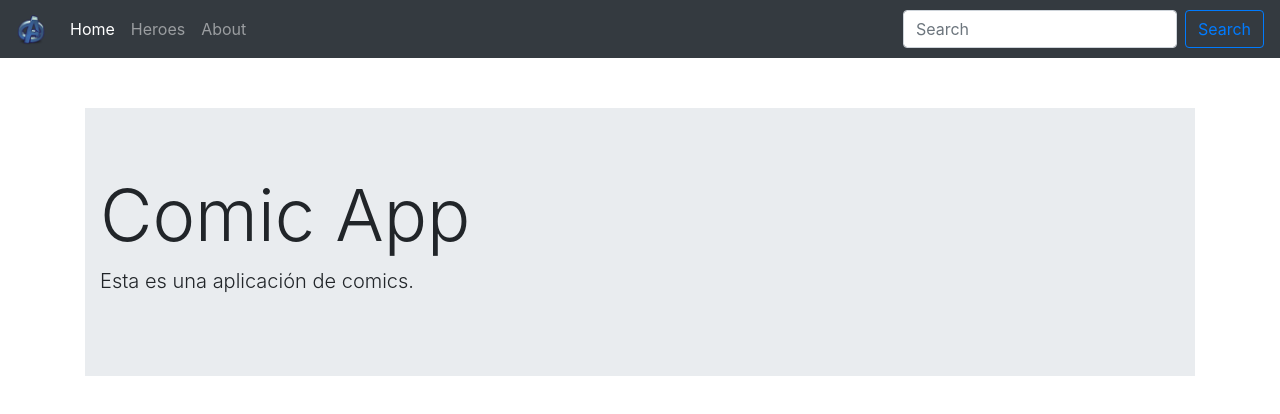
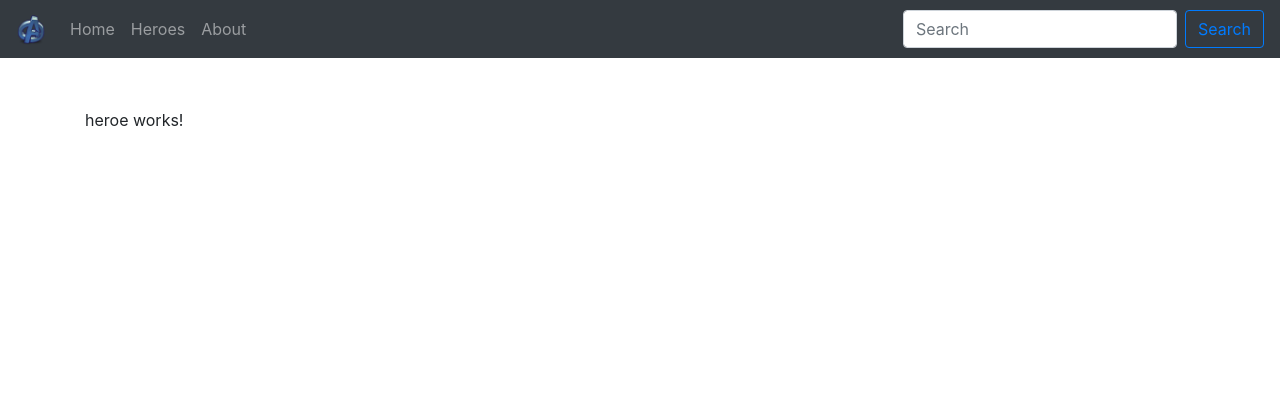
Before and after one commit to Chentul/angular, an Angular app in the folder 2. SPA/: page /heroe/1 in a window 1280 px wide. Before the commit this address led to /home. Shown: the top 414 px of the page. Built offline with nearby package versions, Linux system fonts and the light colour scheme.

Commit message:
53. Rutas con parametros - Router

```diff
--- a/2. SPA/src/app/app.module.ts
+++ b/2. SPA/src/app/app.module.ts
@@ -13,6 +13,7 @@ import { NavbarComponent } from './components/shared/navbar/navbar.component';
 import { HomeComponent } from './components/home/home.component';
 import { AboutComponent } from './components/about/about.component';
 import { HeroesComponent } from './components/heroes/heroes.component';
+import { HeroeComponent } from './components/heroe/heroe.component';
 
 @NgModule({
   declarations: [
@@ -20,7 +21,8 @@ import { HeroesComponent } from './components/heroes/heroes.component';
     NavbarComponent,
     HomeComponent,
     AboutComponent,
-    HeroesComponent
+    HeroesComponent,
+    HeroeComponent
   ],
   imports: [
     BrowserModule,
--- a/2. SPA/src/app/app.routes.ts
+++ b/2. SPA/src/app/app.routes.ts
@@ -2,11 +2,13 @@ import { RouterModule, Routes } from '@angular/router';
 import { HomeComponent } from './components/home/home.component';
 import { AboutComponent } from './components/about/about.component';
 import { HeroesComponent } from './components/heroes/heroes.component';
+import { HeroeComponent } from './components/heroe/heroe.component';
 
 const APP_ROUTES: Routes = [
   { path: 'home', component: HomeComponent },
   { path: 'about', component: AboutComponent },
   { path: 'heroes', component: HeroesComponent },
+  { path: 'heroe/:id', component: HeroeComponent },
   { path: '**', pathMatch: 'full', redirectTo: 'home' }
 ];
 
--- /dev/null
+++ b/2. SPA/src/app/components/heroe/heroe.component.html
@@ -0,0 +1,3 @@
+<p>
+  heroe works!
+</p>
--- /dev/null
+++ b/2. SPA/src/app/components/heroe/heroe.component.ts
@@ -0,0 +1,14 @@
+import { Component, OnInit } from '@angular/core';
+
+@Component({
+  selector: 'app-heroe',
+  templateUrl: './heroe.component.html'
+})
+export class HeroeComponent implements OnInit {
+
+  constructor() { }
+
+  ngOnInit() {
+  }
+
+}
--- a/2. SPA/src/app/components/heroes/heroes.component.html
+++ b/2. SPA/src/app/components/heroes/heroes.component.html
@@ -4,16 +4,17 @@
 <div class="card-columns">
 
 
-  <div class="card" *ngFor="let heroe of heroes">
+  <div class="card animated fadeIn fast" *ngFor="let heroe of heroes; let i = index;">
     <!-- <img class="card-img-top" src="{{ heroe.img }}" alt="Card image cap"> -->
     <img class="card-img-top" [src]="heroe.img" [alt]="heroe.nombre">
     <div class="card-body">
       <h4 class="card-title">{{ heroe.nombre }}</h4>
       <p class="card-text">{{ heroe.bio }}</p>
       <p class="card-text"><small class="text-muted">{{ heroe.aparicion }}</small></p>
-      <button type="button" class="btn btn-outline-primary btn-block pointer">
+      <button (click)="verHeroe(i)" type="button" class="btn btn-outline-primary btn-block pointer">
         Ver más ...
       </button>
+      <!-- <a [routerLink]="['/heroe', i]" class="btn btn-outline-primary btn-block">Ver más link ...</a> -->
     </div>
   </div>
 
--- a/2. SPA/src/app/components/heroes/heroes.component.ts
+++ b/2. SPA/src/app/components/heroes/heroes.component.ts
@@ -2,6 +2,7 @@ import { Component, OnInit } from '@angular/core';
 /* importamos la interface Heroe para poder visualizar todas las propiedades
 y métodos */
 import { HeroesService, Heroe } from '../../services/heroes.service';
+import { Router } from '@angular/router';
 
 
 @Component({
@@ -14,7 +15,7 @@ export class HeroesComponent implements OnInit {
 
   /* Al pasar el servicio del _heroesService Angular se encarga de disparar
   el constructor del servicio */
-  constructor( private _heroesService:HeroesService ) {
+  constructor( private _heroesService:HeroesService, private router:Router ) {
 
   }
 
@@ -22,7 +23,11 @@ export class HeroesComponent implements OnInit {
   el constructor se ejecuta mucho antes. */
   ngOnInit() {
     this.heroes = this._heroesService.getHeroes();
-    console.log( this.heroes );
+    // console.log( this.heroes );
+  }
+
+  verHeroe( index:number ) {
+    this.router.navigate( ['/heroe', index ] );
   }
 
 }
--- a/2. SPA/src/app/components/home/home.component.html
+++ b/2. SPA/src/app/components/home/home.component.html
@@ -1,4 +1,4 @@
-<div class="jumbotron jumbotron-fluid">
+<div class="jumbotron jumbotron-fluid animated fadeIn fast">
   <div class="container">
     <h1 class="display-3">Comic App</h1>
     <p class="lead">Esta es una aplicación de comics.</p>
```
